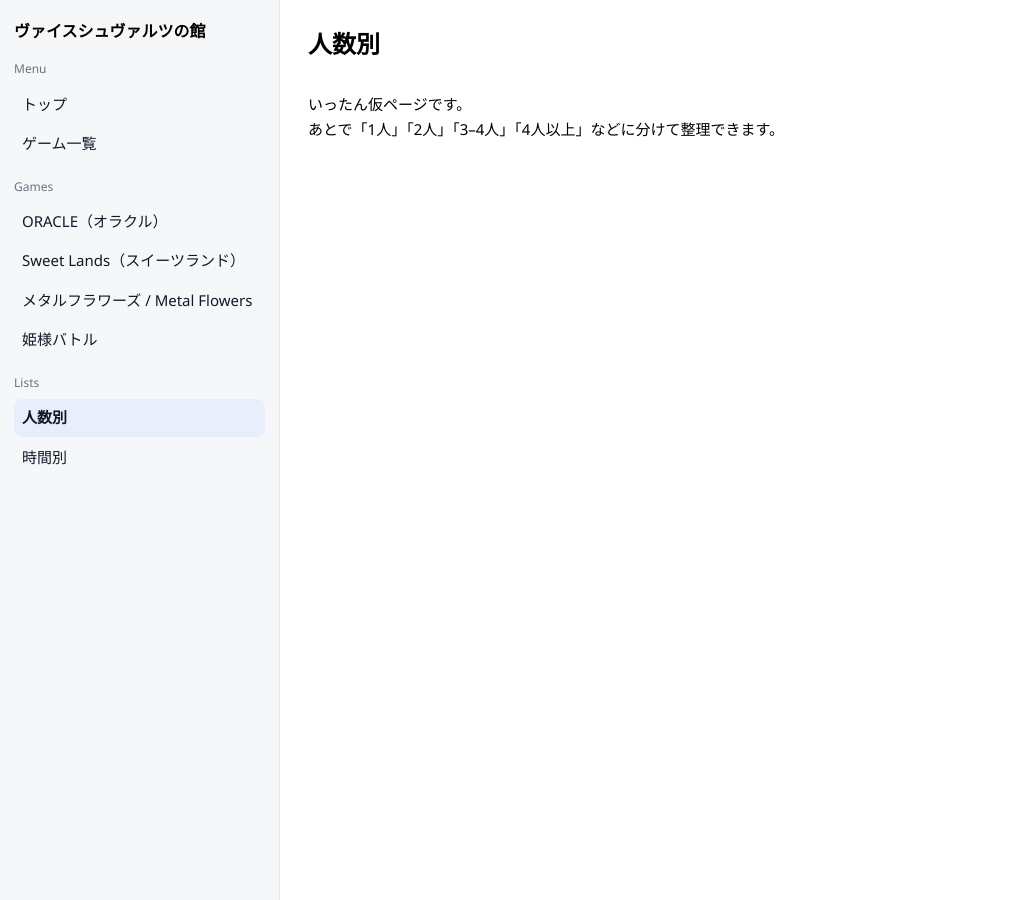
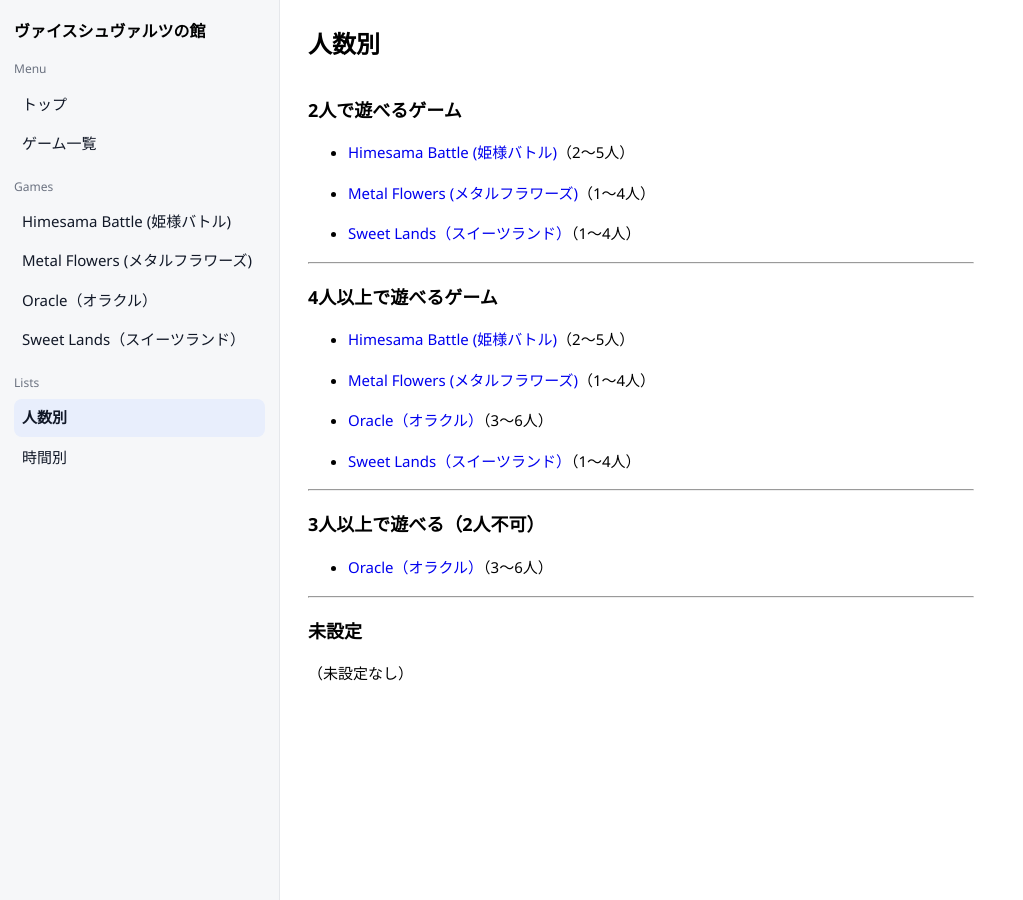
Before and after one commit to weiss-schwarz-house/weiss-schwarz-house, a Jekyll site: the page built from lists/players.md, in a window 1280 px wide. Shown: the whole page, without its empty margins (0-1023 px from the left). Built offline with Jekyll 4.4.1, drawn with Linux system fonts in a browser that asks for light colours.

Commit message:
#12 フィルタ機能追加

```diff
--- a/games/himesama-battle.md
+++ b/games/himesama-battle.md
@@ -1,6 +1,6 @@
 ---
 layout: default
-title: 姫様バトル
+title: Himesama Battle (姫様バトル)
 toc: true
 players_min: 2
 players_max: 5
--- a/lists/players.md
+++ b/lists/players.md
@@ -2,5 +2,117 @@
 layout: default
 title: 人数別
 ---
-いったん仮ページです。
-あとで「1人」「2人」「3–4人」「4人以上」などに分けて整理できます。
+
+{% assign games_pages = site.pages | where_exp: "item", "item.path contains 'games/'" | where_exp: "item", "item.path != 'games/index.md'" | sort: "title" %}
+
+{% assign missing_count = 0 %}
+{% for g in games_pages %}
+  {% if g.players_min == nil or g.players_max == nil %}
+    {% assign missing_count = missing_count | plus: 1 %}
+  {% endif %}
+{% endfor %}
+
+{% if missing_count > 0 %}
+<div style="padding:10px 12px; border:1px solid #f59e0b; background:#fffbeb; border-radius:10px; margin: 10px 0 18px;">
+
+  <strong>メタ情報未設定のゲームがあります</strong><br />
+  人数別の振り分けには <code>players_min</code> / <code>players_max</code> が必要です。
+
+</div>
+{% endif %}
+
+## 2人で遊べるゲーム
+
+{% assign found = 0 %}
+{% for g in games_pages %}
+
+  {% if g.players_min and g.players_max %}
+    {% assign pmin = g.players_min | plus: 0 %}
+    {% assign pmax = g.players_max | plus: 0 %}
+    {% if 2 >= pmin and 2 <= pmax %}
+      {% assign found = found | plus: 1 %}
+- [{{ g.title }}]({{ g.url | relative_url }})（{{ g.players_min }}{% if g.players_max != g.players_min %}〜{{ g.players_max }}{% endif %}人）
+
+    {% endif %}
+  {% endif %}
+
+{% endfor %}
+
+{% if found == 0 %}
+（該当なし）
+{% endif %}
+
+---
+
+## 4人以上で遊べるゲーム
+
+{% assign found = 0 %}
+{% for g in games_pages %}
+
+  {% if g.players_min and g.players_max %}
+    {% assign pmin = g.players_min | plus: 0 %}
+    {% assign pmax = g.players_max | plus: 0 %}
+    {% if 4 >= pmin and 4 <= pmax %}
+      {% assign found = found | plus: 1 %}
+- [{{ g.title }}]({{ g.url | relative_url }})（{{ g.players_min }}{% if g.players_max != g.players_min %}〜{{ g.players_max }}{% endif %}人）
+
+    {% endif %}
+  {% endif %}
+
+{% endfor %}
+
+{% if found == 0 %}
+（該当なし）
+{% endif %}
+
+---
+
+{% comment %}「3人以上だけ（2人不可）」が存在する場合の逃がし先{% endcomment %}
+{% assign found = 0 %}
+{% for g in games_pages %}
+  {% if g.players_min and g.players_max %}
+    {% assign pmin = g.players_min | plus: 0 %}
+    {% assign pmax = g.players_max | plus: 0 %}
+    {% assign can2 = false %}
+    {% assign can3 = false %}
+    {% if 2 >= pmin and 2 <= pmax %}{% assign can2 = true %}{% endif %}
+    {% if 3 >= pmin and 3 <= pmax %}{% assign can3 = true %}{% endif %}
+    {% if can3 and can2 == false %}
+      {% assign found = found | plus: 1 %}
+    {% endif %}
+  {% endif %}
+{% endfor %}
+
+{% if found > 0 %}
+## 3人以上で遊べる（2人不可）
+
+{% assign shown = 0 %}
+{% for g in games_pages %}
+  {% if g.players_min and g.players_max %}
+    {% assign pmin = g.players_min | plus: 0 %}
+    {% assign pmax = g.players_max | plus: 0 %}
+    {% assign can2 = false %}
+    {% assign can3 = false %}
+    {% if 2 >= pmin and 2 <= pmax %}{% assign can2 = true %}{% endif %}
+    {% if 3 >= pmin and 3 <= pmax %}{% assign can3 = true %}{% endif %}
+    {% if can3 and can2 == false %}
+      {% assign shown = shown | plus: 1 %}
+- [{{ g.title }}]({{ g.url | relative_url }})（{{ g.players_min }}{% if g.players_max != g.players_min %}〜{{ g.players_max }}{% endif %}人）
+    {% endif %}
+  {% endif %}
+{% endfor %}
+
+---
+{% endif %}
+
+## 未設定
+
+{% if missing_count == 0 %}
+（未設定なし）
+{% else %}
+{% for g in games_pages %}
+  {% if g.players_min == nil or g.players_max == nil %}
+- [{{ g.title }}]({{ g.url | relative_url }})
+  {% endif %}
+{% endfor %}
+{% endif %}
```
Also changed, not shown: games/metal-flowers.md (+5 -1 lines), games/oracle.md (+1 -1 lines), lists/time.md (+88 -2 lines), README_設計.md.
